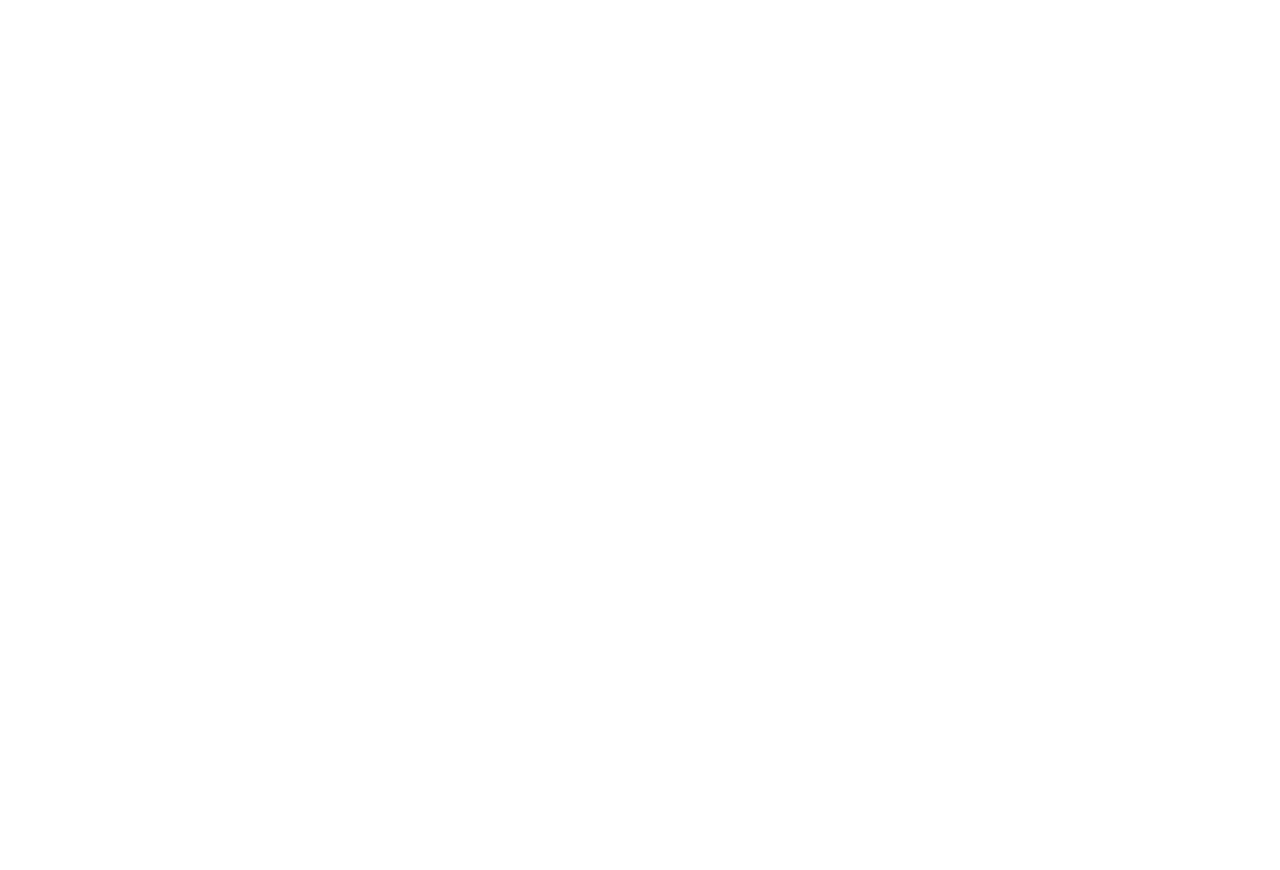
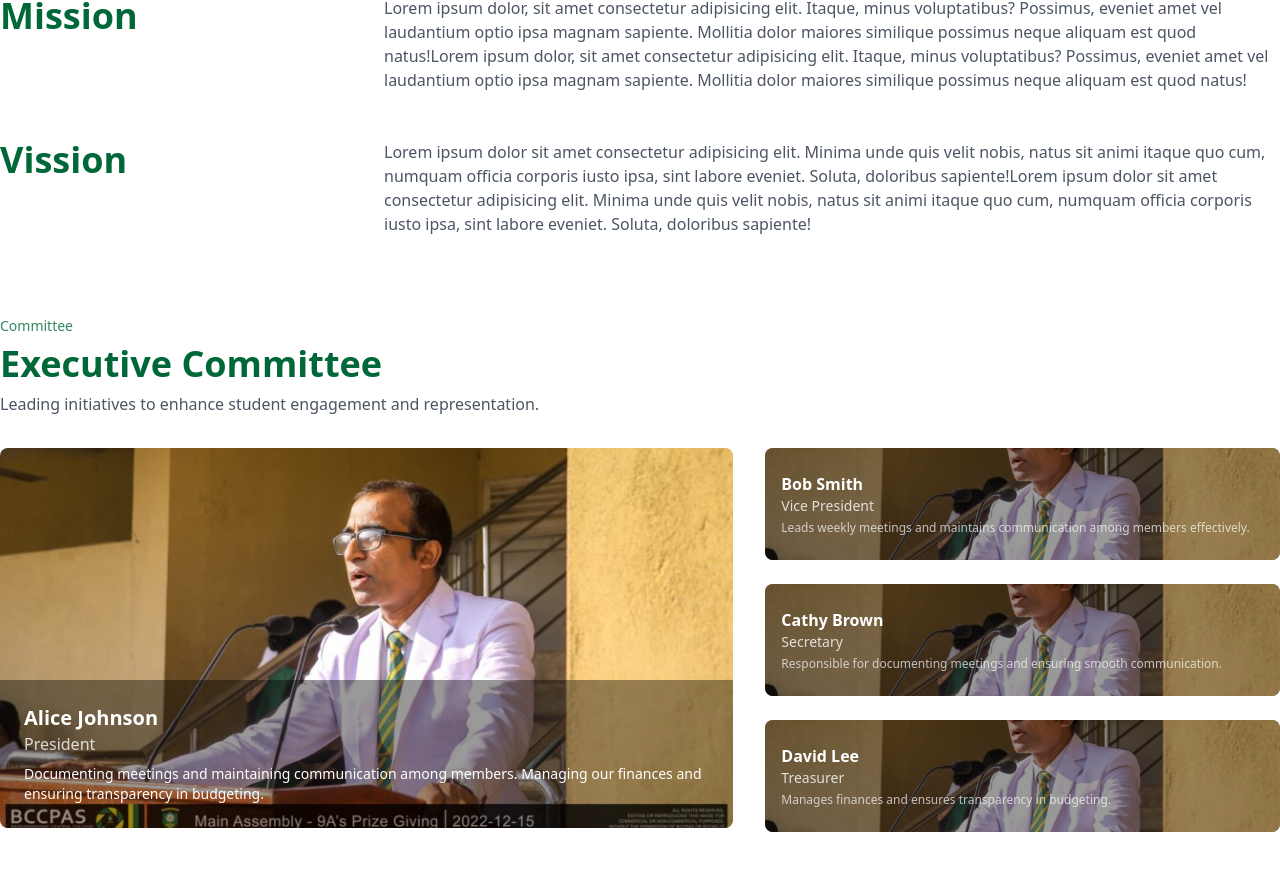
Before and after one commit to PathiniE/vcc_past-pupil-association-webpage, a Next.js app: page /about in a window 1280 px wide. Shown: the part 2050-2920 px from the top of the page. Before the commit the page ends 1966 px from the top, so only its background shows below. Built offline with nearby package versions, Linux system fonts and the light colour scheme.

Commit message:
update about page

```diff
--- a/src/app/about/page.jsx
+++ b/src/app/about/page.jsx
@@ -2,6 +2,8 @@
 import WhoWeAre from "../components/About/WhoWeAre";
 import { Navbar } from "../components/Home/Navbar";
 import President from "../components/About/President";
+import Vision from "../components/About/Vision";
+import Committee from "../components/About/Committee";
 
 export default function Hero() {
     return (
@@ -11,6 +13,8 @@
         <AboutIntro />
         <WhoWeAre />
         <President />
+        <Vision />
+        <Committee />
 
 
 
--- /dev/null
+++ b/src/app/components/About/Committee.jsx
@@ -0,0 +1,112 @@
+import Image from "next/image";
+
+export default function ExecutiveCommittee() {
+  const memberData = [
+    {
+      name: "Alice Johnson",
+      title: "President",
+      description: "Documenting meetings and maintaining communication among members. Managing our finances and ensuring transparency in budgeting.",
+      image: "/assets/president.jpg"
+    },
+    {
+      name: "Bob Smith",
+      title: "Vice President",
+      description: "Leads weekly meetings and maintains communication among members effectively.",
+      image: "/assets/president.jpg"
+    },
+    {
+      name: "Cathy Brown",
+      title: "Secretary",
+      description: "Responsible for documenting meetings and ensuring smooth communication.",
+      image: "/assets/president.jpg"
+    },
+    {
+      name: "David Lee",
+      title: "Treasurer",
+      description: "Manages finances and ensures transparency in budgeting.",
+      image: "/assets/president.jpg"
+    }
+  ];
+
+  return (
+    <div className="max-w-7xl mx-auto min-h-screen mt-10 md:mt-20 px-8 sm:px-0 container">
+      <div className="mb-8 text-center md:text-left">
+        <p className="text-sm font-medium mb-2 text-primary/80">Committee</p>
+        <h1 className="text-2xl md:text-3xl lg:text-4xl font-bold text-primary mb-2">Executive Committee</h1>
+        <p className="text-gray-600">Leading initiatives to enhance student engagement and representation.</p>
+      </div>
+
+      {/* Mobile view (grid of equal cards) */}
+      <div className="grid grid-cols-2 gap-4 md:hidden">
+        {memberData.map((member, index) => (
+          <div key={index} className=" rounded-lg overflow-hidden flex flex-col">
+            <div className="h-32 relative">
+              <Image
+                src={member.image}
+                alt={member.name}
+                fill
+                className="object-cover"
+                sizes="(max-width: 768px) 50vw, 33vw"
+              />
+            </div>
+            <div className="p-3 text-center">
+              <h3 className="font-bold text-sm">{member.name}</h3>
+              <p className="text-gray-600 text-xs">{member.title}</p>
+            </div>
+          </div>
+        ))}
+      </div>
+
+      {/* Desktop view (original layout) */}
+      <div className="hidden md:grid grid-cols-1 md:grid-cols-12 gap-8 mt-8">
+        {/* Large member card */}
+        <div className="md:col-span-7 bg-gray-200 rounded-lg relative h-[380px] overflow-hidden">
+          {/* Full-size background image */}
+          <div className="absolute inset-0 w-full h-full">
+            <Image
+              src={memberData[0].image}
+              alt={memberData[0].name}
+              fill
+              className="object-cover"
+              priority
+            />
+          </div>
+
+          {/* Text content at bottom with semi-transparent background */}
+          <div className="absolute bottom-0 left-0 right-0 p-6 bg-black/40 text-white z-10">
+            <h3 className="text-xl font-bold">{memberData[0].name}</h3>
+            <p className="text-white/80">{memberData[0].title}</p>
+            <p className="mt-2 text-sm">{memberData[0].description}</p>
+          </div>
+        </div>
+
+        {/* Smaller member cards */}
+        <div className="md:col-span-5 grid grid-cols-1 gap-6 content-between h-[380px]">
+          {memberData.slice(1).map((member, index) => (
+            <div key={index} className="bg-gray-500 rounded-lg flex items-center h-28 overflow-hidden relative">
+              {/* Background image */}
+              <div className="absolute inset-0 w-full h-full">
+                <Image
+                  src={member.image}
+                  alt={member.name}
+                  fill
+                  className="object-cover"
+                />
+              </div>
+
+              {/* Overlay for text readability */}
+              <div className="absolute inset-0 bg-black/40"></div>
+
+              {/* Text content */}
+              <div className="px-4 relative z-10 w-full">
+                <h3 className="font-bold text-white">{member.name}</h3>
+                <p className="text-white/80 text-sm">{member.title}</p>
+                <p className="mt-1 text-xs text-white/70">{member.description}</p>
+              </div>
+            </div>
+          ))}
+        </div>
+      </div>
+    </div>
+  );
+}
--- /dev/null
+++ b/src/app/components/About/Vision.jsx
@@ -0,0 +1,31 @@
+export default function Vision() {
+    return (
+      <div className="flex flex-col max-w-7xl mt-10 md:mt-20 px-8 sm:px-0 container mx-auto">
+        <div className="flex flex-col md:flex-row mb-8 md:mb-0">
+          <div className="w-full md:w-[30%] mb-4 md:mb-0">
+            <h2 className="text-2xl md:text-3xl lg:text-4xl font-bold text-primary mb-3 md:mb-0">
+              Mission
+            </h2>
+          </div>
+          <div className="w-full md:w-[70%]">
+            <p className="text-gray-600">
+              Lorem ipsum dolor, sit amet consectetur adipisicing elit. Itaque, minus voluptatibus? Possimus, eveniet amet vel laudantium optio ipsa magnam sapiente. Mollitia dolor maiores similique possimus neque aliquam est quod natus!Lorem ipsum dolor, sit amet consectetur adipisicing elit. Itaque, minus voluptatibus? Possimus, eveniet amet vel laudantium optio ipsa magnam sapiente. Mollitia dolor maiores similique possimus neque aliquam est quod natus!
+            </p>
+          </div>
+        </div>
+
+        <div className="flex flex-col md:flex-row mt-8 md:mt-12">
+          <div className="w-full md:w-[30%] mb-4 md:mb-0">
+            <h2 className="text-2xl md:text-3xl lg:text-4xl font-bold text-primary mb-3 md:mb-0">
+              Vission
+            </h2>
+          </div>
+          <div className="w-full md:w-[70%]">
+            <p className="text-gray-600">
+              Lorem ipsum dolor sit amet consectetur adipisicing elit. Minima unde quis velit nobis, natus sit animi itaque quo cum, numquam officia corporis iusto ipsa, sint labore eveniet. Soluta, doloribus sapiente!Lorem ipsum dolor sit amet consectetur adipisicing elit. Minima unde quis velit nobis, natus sit animi itaque quo cum, numquam officia corporis iusto ipsa, sint labore eveniet. Soluta, doloribus sapiente!
+            </p>
+          </div>
+        </div>
+      </div>
+    );
+  }
```
